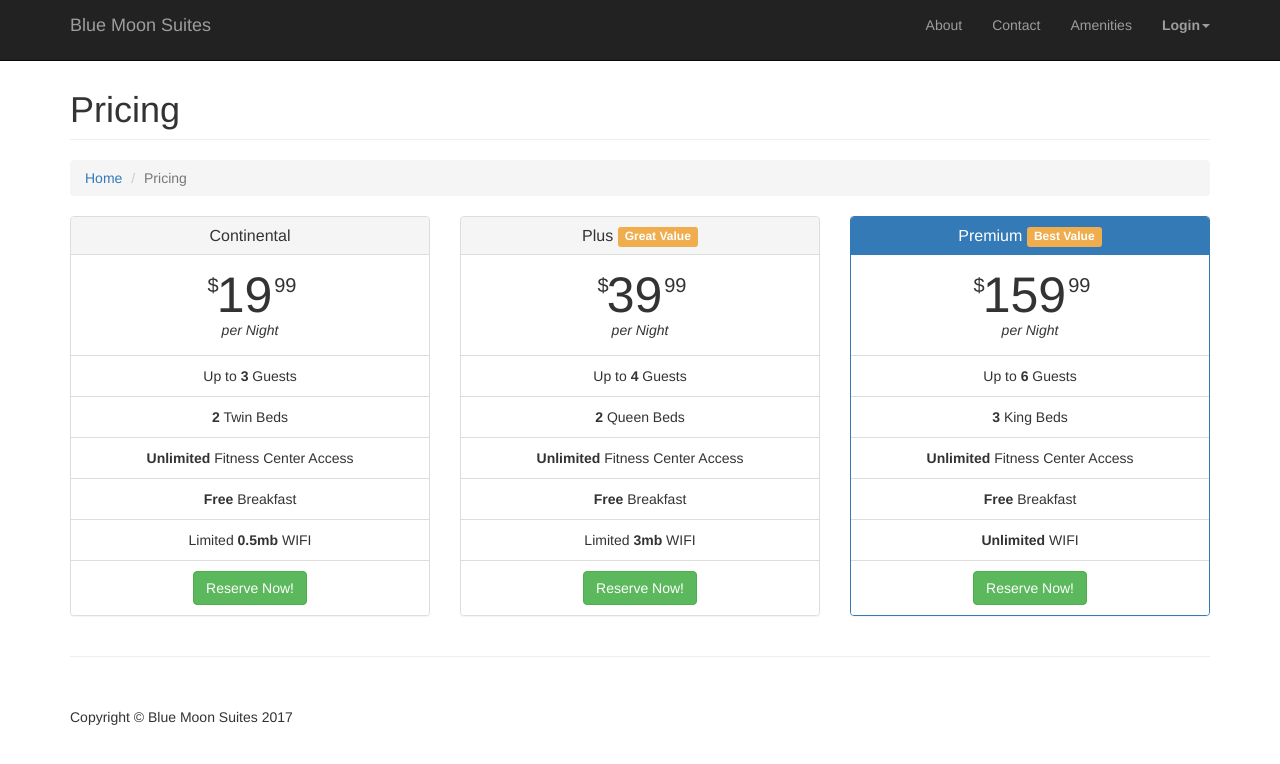
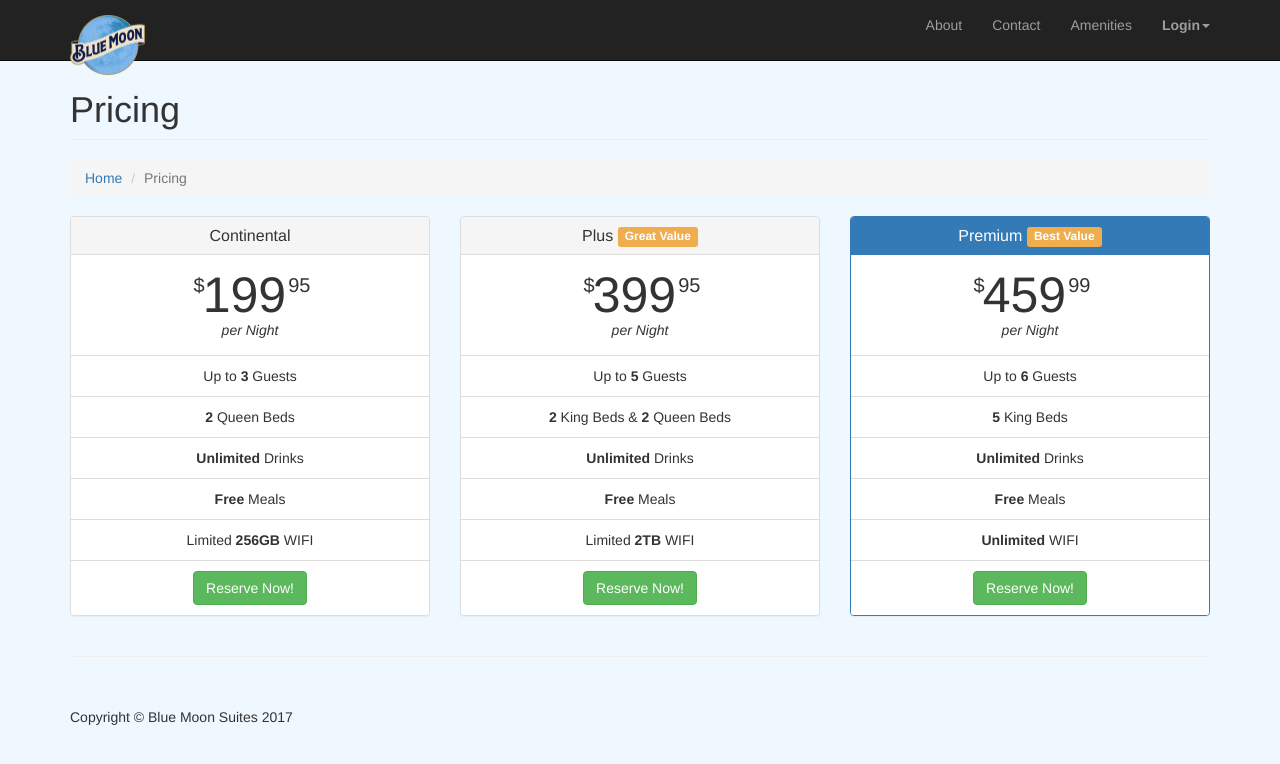
Before and after one commit to Frosty5000/BMS-1, a plain HTML site: page public/pricing.html in a window 1280 px wide. Drawn offline with Linux system fonts and the light colour scheme.

Commit message:
Update pricing.html

```diff
--- a/public/pricing.html
+++ b/public/pricing.html
@@ -27,10 +27,11 @@
         <script src="https://oss.maxcdn.com/libs/respond.js/1.4.2/respond.min.js"></script>
     <![endif]-->
 
+    <link rel="stylesheet" type="text/css" href="css1.css">
 </head>
-<link rel="stylesheet" type="text/css" href="css1.css">
 
-<body>
+
+<body style="background-color:aliceblue">
 
     <!-- Navigation -->
     <nav class="navbar navbar-inverse navbar-fixed-top" role="navigation">
@@ -43,7 +44,9 @@
                     <span class="icon-bar"></span>
                     <span class="icon-bar"></span>
                 </button>
-                <a class="navbar-brand" href="index.html">Blue Moon Suites</a>
+                <a class="navbar-brand" href="main.html">
+                    <img src="images/blue-moon-logo.png" height="60" width="75" />
+                </a>
             </div>
             <!-- Collect the nav links, forms, and other content for toggling -->
             <div class="collapse navbar-collapse" id="my-nav">
@@ -55,7 +58,7 @@
                         <a href="contact.html">Contact</a>
                     </li>
                     <li>
-                        <a href="portfolio-1-col.html"> Amenities</a>
+                        <a href="portfolio-1-col.html">Amenities</a>
                     </li>
                     <li class="dropdown">
                         <a href="#" class="dropdown-toggle" data-toggle="dropdown"><b>Login</b><b class="caret"></b></a>
@@ -133,7 +136,7 @@
                     <small></small>
                 </h1>
                 <ol class="breadcrumb">
-                    <li><a href="index.html">Home</a>
+                    <li><a href="main.html">Home</a>
                     </li>
                     <li class="active">Pricing</li>
                 </ol>
@@ -149,15 +152,15 @@
                         <h3 class="panel-title">Continental</h3>
                     </div>
                     <div class="panel-body">
-                        <span class="price"><sup>$</sup>19<sup>99</sup></span>
+                        <span class="price"><sup>$</sup>199<sup>95</sup></span>
                         <span class="period">per Night</span>
                     </div>
                     <ul class="list-group">
                         <li class="list-group-item">Up to <strong>3</strong> Guests</li>
-                        <li class="list-group-item"><strong>2</strong> Twin Beds</li>
-                        <li class="list-group-item"><strong>Unlimited</strong> Fitness Center Access</li>
-                        <li class="list-group-item"><strong>Free</strong> Breakfast</li>
-                        <li class="list-group-item">Limited <strong>0.5mb</strong> WIFI</li>
+                        <li class="list-group-item"><strong>2</strong> Queen Beds</li>
+                        <li class="list-group-item"><strong>Unlimited</strong> Drinks</li>
+                        <li class="list-group-item"><strong>Free</strong> Meals</li>
+                        <li class="list-group-item">Limited <strong>256GB</strong> WIFI</li>
                         <li class="list-group-item"><a href="#" class="btn btn-success">Reserve Now!</a>
                         </li>
                     </ul>
@@ -169,15 +172,15 @@
                         <h3 class="panel-title">Plus <span class="label label-warning">Great Value</span></h3>
                     </div>
                     <div class="panel-body">
-                        <span class="price"><sup>$</sup>39<sup>99</sup></span>
+                        <span class="price"><sup>$</sup>399<sup>95</sup></span>
                         <span class="period">per Night</span>
                     </div>
                     <ul class="list-group">
-                        <li class="list-group-item">Up to <strong>4</strong> Guests</li>
-                        <li class="list-group-item"><strong>2</strong> Queen Beds</li>
-                        <li class="list-group-item"><strong>Unlimited</strong> Fitness Center Access</li>
-                        <li class="list-group-item"><strong>Free</strong> Breakfast</li>
-                        <li class="list-group-item">Limited <strong>3mb</strong> WIFI</li>
+                        <li class="list-group-item">Up to <strong>5</strong> Guests</li>
+                        <li class="list-group-item"><strong>2</strong> King Beds & <strong>2</strong> Queen Beds</li>
+                        <li class="list-group-item"><strong>Unlimited</strong> Drinks</li>
+                        <li class="list-group-item"><strong>Free</strong> Meals</li>
+                        <li class="list-group-item">Limited <strong>2TB</strong> WIFI</li>
                         <li class="list-group-item"><a href="#" class="btn btn-success">Reserve Now!</a>
                         </li>
                     </ul>
@@ -189,14 +192,14 @@
                         <h3 class="panel-title">Premium <span class="label label-warning">Best Value</span></h3>
                     </div>
                     <div class="panel-body">
-                        <span class="price"><sup>$</sup>159<sup>99</sup></span>
+                        <span class="price"><sup>$</sup>459<sup>99</sup></span>
                         <span class="period">per Night</span>
                     </div>
                     <ul class="list-group">
                         <li class="list-group-item">Up to <strong>6</strong> Guests</li>
-                        <li class="list-group-item"><strong>3</strong> King Beds</li>
-                        <li class="list-group-item"><strong>Unlimited</strong> Fitness Center Access</li>
-                        <li class="list-group-item"><strong>Free</strong> Breakfast</li>
+                        <li class="list-group-item"><strong>5</strong> King Beds</li>
+                        <li class="list-group-item"><strong>Unlimited</strong> Drinks</li>
+                        <li class="list-group-item"><strong>Free</strong> Meals</li>
                         <li class="list-group-item"><strong>Unlimited</strong> WIFI</li>
                         <li class="list-group-item"><a href="#" class="btn btn-success">Reserve Now!</a>
                         </li>
```
